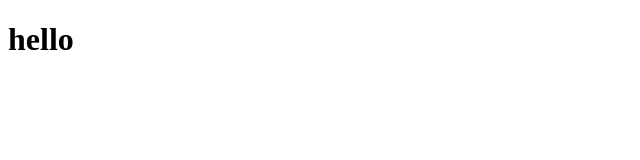
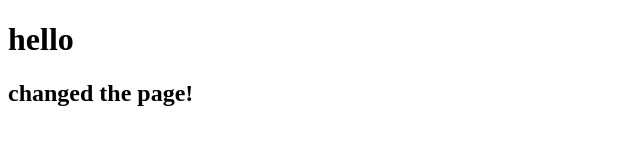
Before and after one commit to kayevans/learning-git-branching, a plain HTML site: page index.html in a window 1280 px wide. Shown: the whole page, without its empty margins (0-640 px from the left). Drawn offline with Linux system fonts and the light colour scheme.

Commit message:
added a heading

```diff
--- a/index.html
+++ b/index.html
@@ -8,6 +8,7 @@
 </head>
 <body>
   <h1>hello</h1>
+  <h2>changed the page!</h2>
 
 </body>
 </html>
```
